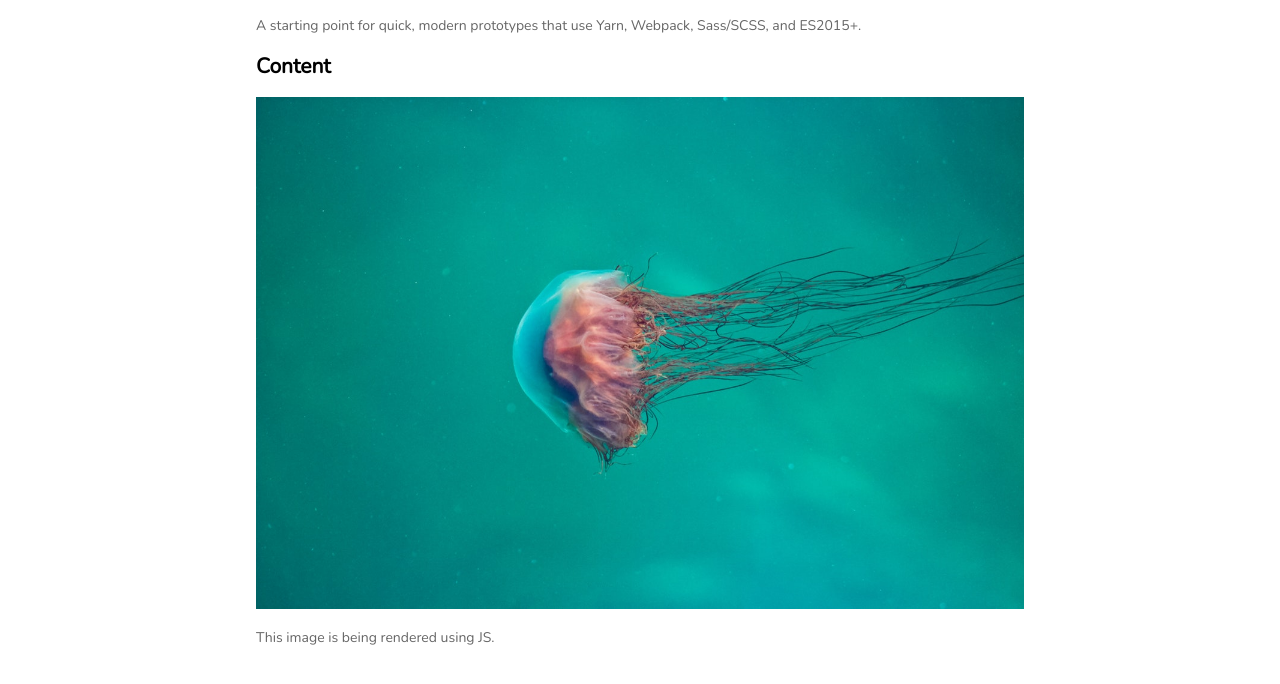
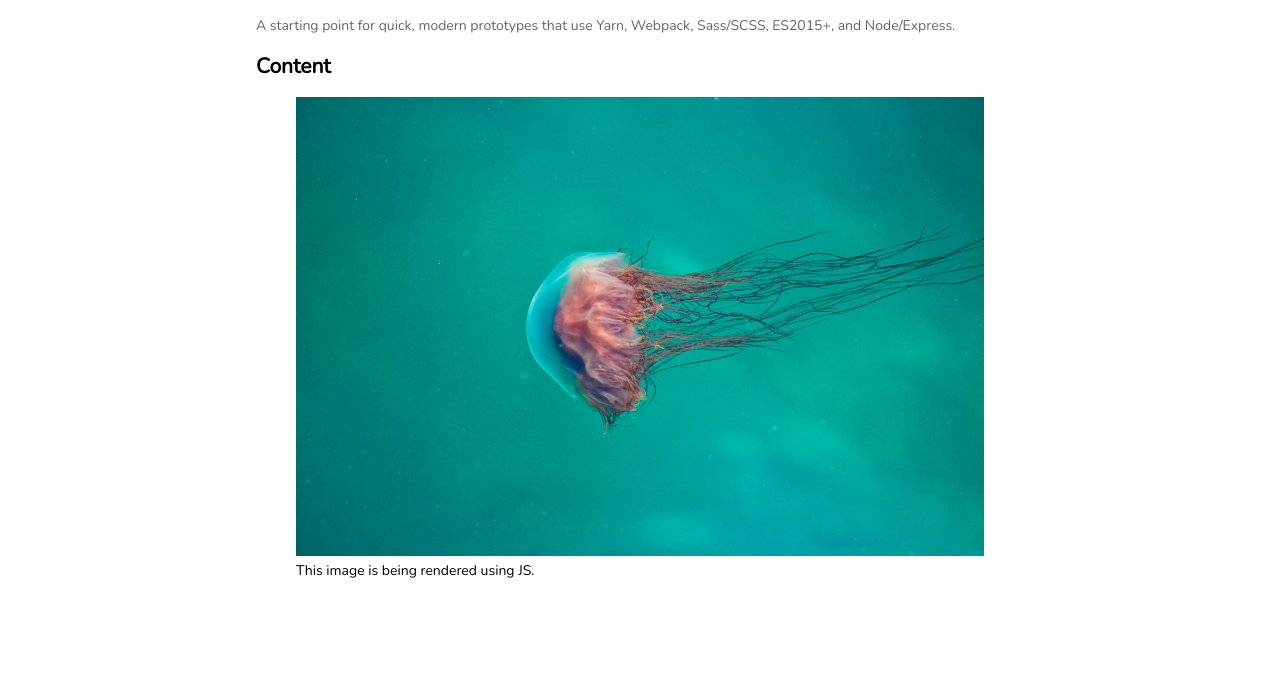
Before and after one commit to sceendy/simple-starter, a website built with webpack: page src/index.html in a window 1280 px wide. Shown: the part 70-754 px from the top of the page. Built offline with nearby package versions, Linux system fonts and the light colour scheme.

Commit message:
fixed image filename, rendering image as first child

```diff
--- a/src/index.html
+++ b/src/index.html
@@ -8,11 +8,12 @@
 <body>
   <div class="container">
     <h1>Simple Starter</h1>
-    <p>A starting point for quick, modern prototypes that use Yarn, Webpack, Sass/SCSS, and ES2015+.</p>
+    <p>A starting point for quick, modern prototypes that use Yarn, Webpack, Sass/SCSS, ES2015+, and Node/Express.</p>
 
     <h2>Content</h2>
-    <div class="image"></div>
-    <p>This image is being rendered using JS.</p>
+    <figure class="image">
+      <figcaption>This image is being rendered using JS.</figcaption>
+    </figure>
   </div>
 </body>
 </html>
--- a/src/js/index.js
+++ b/src/js/index.js
@@ -1,8 +1,10 @@
 import style from '../scss/_styles.scss';
 
-const image = require('../assets/images/placeholder.jpg');
+const image = require('../assets/images/placeholder.jpeg');
 const imageContainer = document.getElementsByClassName('image')[0];
 
 if (imageContainer) {
-  imageContainer.innerHTML = `<img src=${image} />`;
+  const imageEl = document.createElement('img');
+  imageEl.setAttribute('src', `${image}`);
+  imageContainer.insertAdjacentElement('afterbegin', imageEl);
 }
```
Also changed, not shown: src/assets/images/placeholder.jpeg (renamed from src/assets/images/placeholder.jpg), 1 other file.
